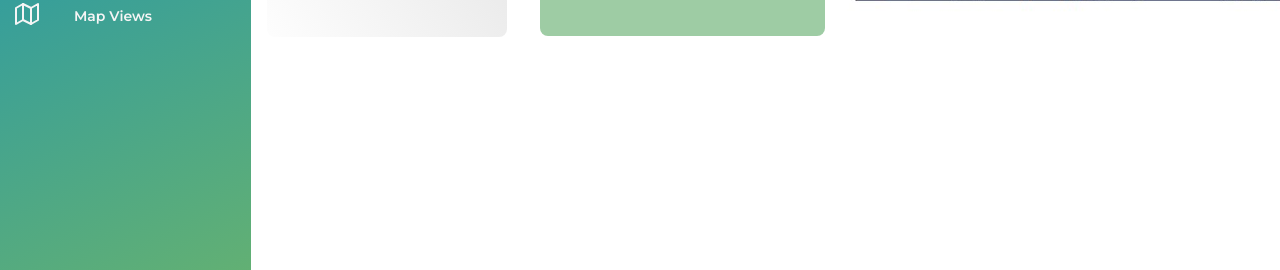
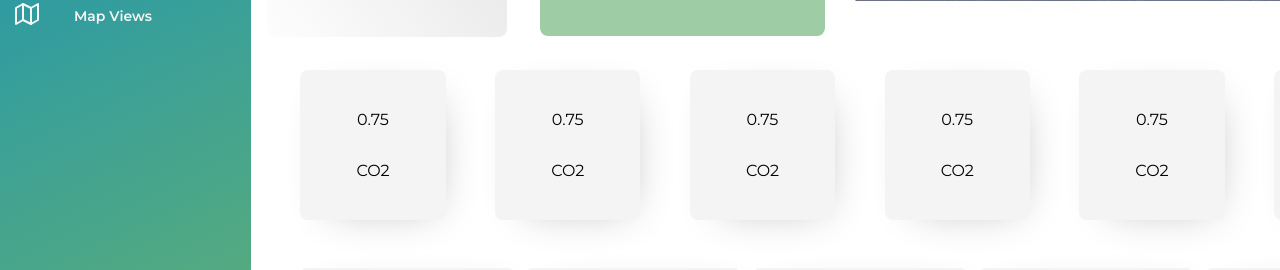
Before and after one commit to racyriaz/rudram, a React (Create React App) app: page / in a window 1280 px wide. Shown: the part 485-755 px from the top of the page. Built offline with nearby package versions, Linux system fonts and the light colour scheme.

Commit message:
parameters

```diff
--- a/src/Components/Navbar.jsx
+++ b/src/Components/Navbar.jsx
@@ -44,7 +44,7 @@ function Navbar() {
 					<ul
 						style={{
 							backgroundColor: "gray",
-							height: "100vh",
+							height: "100%",
 							background:
 								"linear-gradient(0.93turn, rgb(103, 178, 111), rgb(0 136 204))",
 							color: "white",
--- /dev/null
+++ b/src/Components/ParamsCard.jsx
@@ -0,0 +1,12 @@
+import React from "react";
+import "../Components/cardstyle.css";
+function ParamsCard({ parameter, value }) {
+	return (
+		<div className="paramsCard">
+			<div className="subParam1">{value}</div>
+			<div className="subParam2">{parameter}</div>
+		</div>
+	);
+}
+
+export default ParamsCard;
--- a/src/Components/cardstyle.css
+++ b/src/Components/cardstyle.css
@@ -79,3 +79,24 @@
 	padding: 4rem;
 	margin: 0 2.25rem;
 }
+
+.paramsCard {
+	display: flex;
+	flex-direction: column;
+	justify-content: center;
+	align-items: center;
+	text-align: center;
+	background-color: #f4f4f4;
+	border-radius: 0.5rem;
+	-webkit-box-shadow: 10px 10px 43px -22px rgba(0, 0, 0, 0.48);
+	-moz-box-shadow: 10px 10px 43px -22px rgba(0, 0, 0, 0.48);
+	box-shadow: 10px 10px 43px -22px rgba(0, 0, 0, 0.3);
+}
+
+.subParam1 {
+	padding: 2.5rem 3.5rem 1rem;
+}
+
+.subParam2 {
+	padding: 1rem 3.5rem 2.5rem;
+}
--- a/src/Views/Home.jsx
+++ b/src/Views/Home.jsx
@@ -9,6 +9,7 @@ import PicHolder from "../Components/PicHolder";
 import WeatherIcon from "../Components/WeatherIcon";
 import cha from "../Assets/RudramLogo.svg";
 import demoImg from "../Assets/demo.jpg";
+import ParamsCard from "../Components/ParamsCard";
 
 function Home() {
 	const day = ["Sun", "Mon", "Tue", "Wed", "Thu", "Fri", "Sat"][
@@ -71,6 +72,21 @@ function Home() {
 				</div>
 				<PicHolder character={demoImg} />
 			</div>
+			<div className="flex row justify-evenly">
+				<ParamsCard value="0.75" parameter="CO2" />
+				<ParamsCard value="0.75" parameter="CO2" />
+				<ParamsCard value="0.75" parameter="CO2" />
+				<ParamsCard value="0.75" parameter="CO2" />
+				<ParamsCard value="0.75" parameter="CO2" />
+				<ParamsCard value="0.75" parameter="CO2" />
+			</div>
+			<div className="flex row justify-between" style={{ margin: "3rem" }}>
+				<ParamsCard value="0.1" parameter="Temperature" />
+				<ParamsCard value="0.1" parameter="Temperature" />
+				<ParamsCard value="0.1" parameter="Temperature" />
+				<ParamsCard value="0.1" parameter="Temperature" />
+				<ParamsCard value="0.1" parameter="Temperature" />
+			</div>
 		</div>
 	);
 }
```
